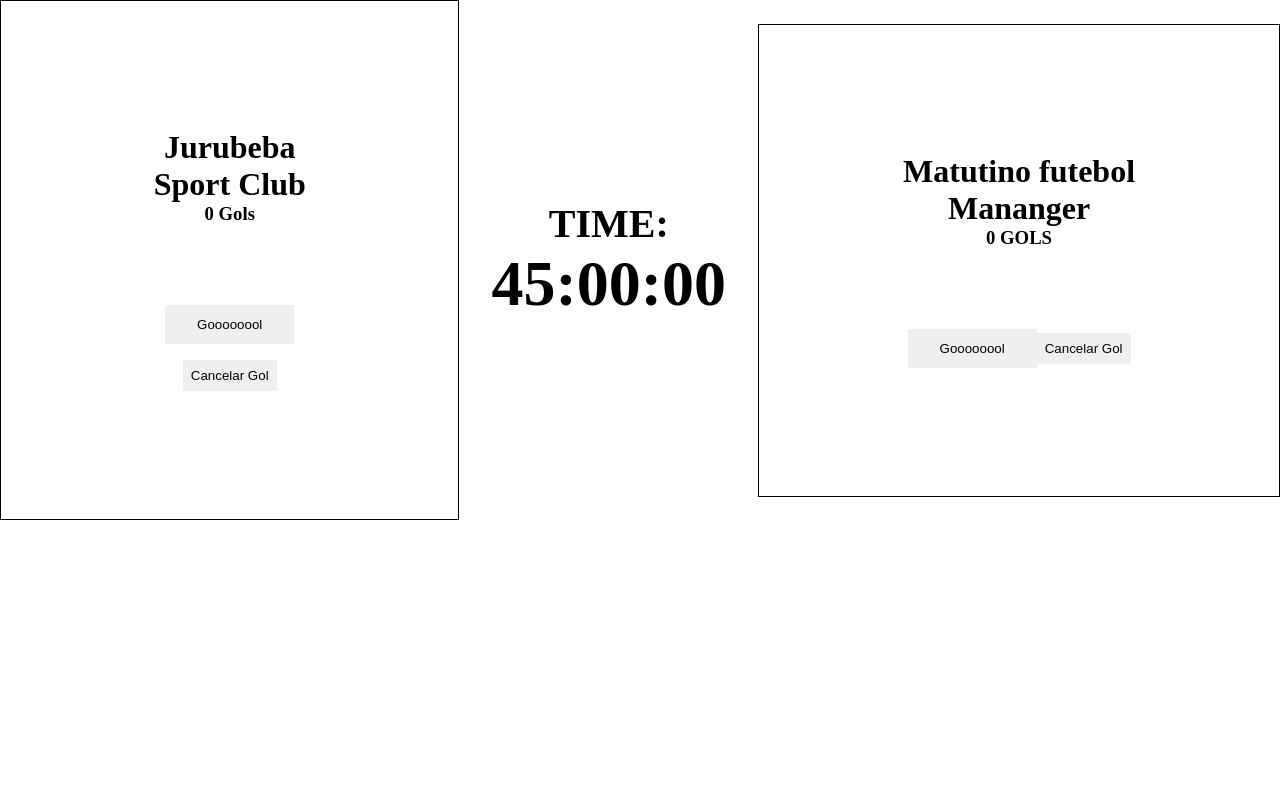
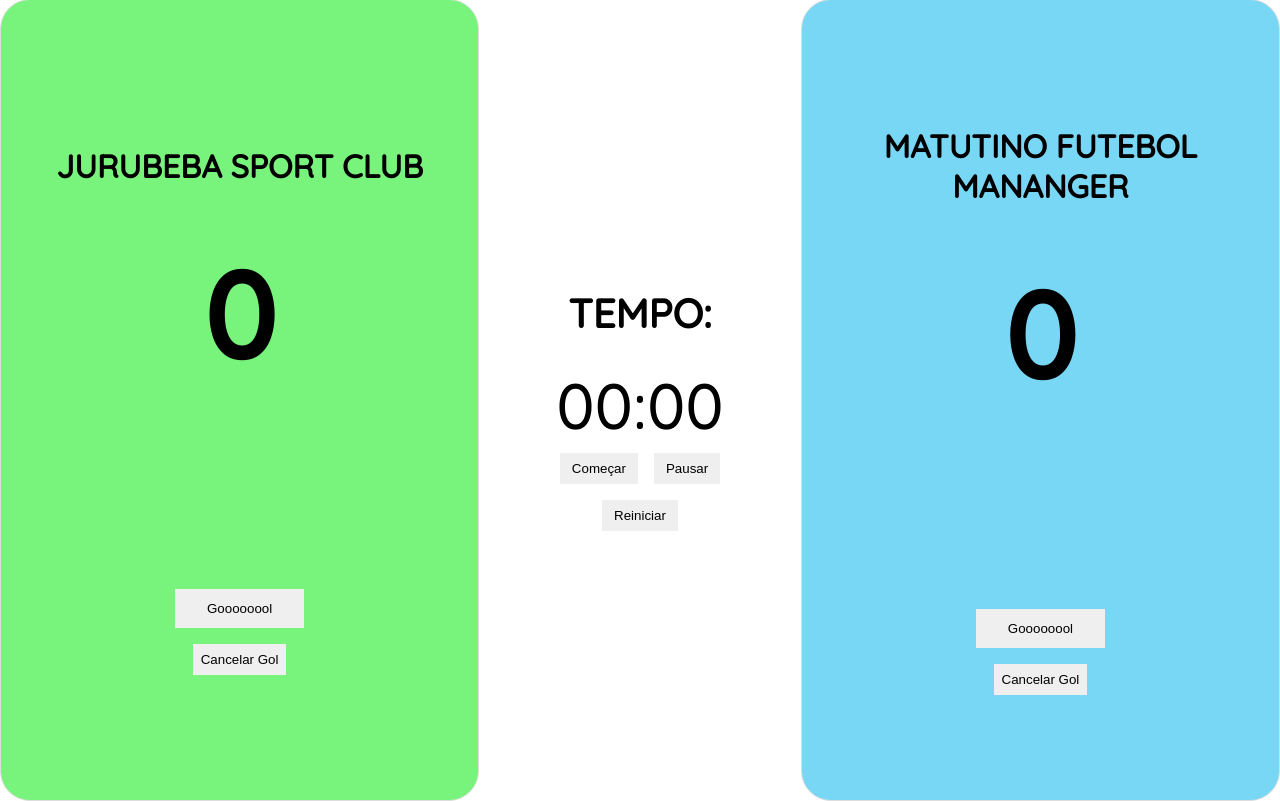
Before and after one commit to matheusvancoll/placar-online, a React (Create React App) app: page / in a window 1280 px wide. Built offline with nearby package versions, Linux system fonts and the light colour scheme.

Commit message:
insert timer and styles

```diff
--- a/public/index.html
+++ b/public/index.html
@@ -12,7 +12,7 @@
     <link rel="apple-touch-icon" href="%PUBLIC_URL%/logo192.png" />
     <link rel="manifest" href="%PUBLIC_URL%/manifest.json" />
 
-    <title>React App</title>
+    <title>Placar Online - Marcador de pontos</title>
   </head>
   <body>
     <noscript>You need to enable JavaScript to run this app.</noscript>
--- a/src/App.css
+++ b/src/App.css
@@ -1,4 +1,7 @@
-* {
+@import url('https://fonts.googleapis.com/css2?family=Quicksand:wght@500&display=swap');
+
+body {
   margin: 0;
   padding: 0;
+  font-family: 'Quicksand', sans-serif;
 }
--- a/src/App.js
+++ b/src/App.js
@@ -1,10 +1,12 @@
 import './App.css';
 import PlacarOnline from './pages/Placar'
+import ConfigPlacarOnline from './pages/ConfigPlacar'
 
 function App() {
   return (
     <div className="App">
-      <PlacarOnline timeA="Jurubeba Sport Club" timeB="Matutino futebol Mananger" />
+      {/* <ConfigPlacarOnline /> */}
+      <PlacarOnline timeA="Jurubeba Sport Club" timeB="Matutino Futebol Mananger" />
     </div>
   );
 }
--- a/src/pages/Placar/Placar.css
+++ b/src/pages/Placar/Placar.css
@@ -1,21 +1,48 @@
+/* Style geral do placar */
 .placar__container {
   width: 100%;
+  height: 100vh;
+
   display: flex;
   align-items: center;
-  justify-content: space-around;
+  justify-content: space-between;
 }
 
+/* Style dos times */
 .placar__time {
-  padding: 8rem 8rem;
+  width: 30rem;
+  height: 100vh;
 
+  display: flex;
+  flex-direction: column;
+  align-items: center;
+  justify-content: center;
+
+  padding: 0rem 0.5rem;
   text-align: center;
-  border: 1px solid black;
+  border: 1px solid #dddddd;
+  text-transform: uppercase;
+  border-radius: 30px;
+}
+
+.a {
+  background-color: #00eb0887;
+}
+
+.b {
+  background-color: #00b4eb87;
+}
+
+.placar__time h3 {
+  margin-top: 2rem;
+  font-size: 7.5rem;
 }
 
 .placar__time button {
   border: none;
 }
 
+/* Styles dos botões dos times */
 .gol-validado {
   margin-top: 5rem;
   padding: 0.75rem 2rem;
@@ -26,15 +53,22 @@
   padding: 0.5rem 0.5rem;
 }
 
-.placar__tempo {
+/* Style do tempo */
+.tempo__container {
   text-align: center;
   padding: 10rem 2rem;
 }
 
-.placar__tempo h1 {
+.tempo__container h1 {
   font-size: 2.5rem;
 }
 
-.placar__tempo h4 {
+.tempo__container span {
   font-size: 4rem;
 }
+
+.btnTimer {
+  padding: 0.5rem 0.75rem;
+  margin: 0.5rem;
+  border: none;
+}
--- a/src/pages/Placar/index.js
+++ b/src/pages/Placar/index.js
@@ -1,10 +1,13 @@
-import React from 'react'
+import React, { useEffect } from 'react'
 import { useState } from 'react'
 import './Placar.css'
 
 function PlacarOnline(props){
   const [GolsTimeA, setGolsTimeA] = useState(0)
   const [GolsTimeB, setGolsTimeB] = useState(0)
+
+  const [Timer, setTimer] = useState(0)
+  const [TimerOn, setTimerOn] = useState(false)
 
   function marcarGolsTimeA() {
     setGolsTimeA(GolsTimeA + 1)
@@ -26,27 +29,55 @@ function PlacarOnline(props){
     }
   }
 
+  function confirmarReset() {
+    let confirmReset = window.confirm("Deseja realmente reiniciar o Cronômetro?")
+    if(confirmReset){
+      setTimer(0)
+      setTimerOn(false)
+    }
+  }
+
+  useEffect(() => {
+    let interval = null
+
+    if(TimerOn){
+      interval = setInterval(() => {
+        setTimer(prevTime => prevTime + 100)
+      },100)
+    }else{
+      clearInterval(interval)
+    }
+
+    return () => clearInterval(interval)
+
+  }, [TimerOn])
+
   return(
     <div className="placar__container">
 
       <div className="placar__time a">
         <h1>{props.timeA}</h1>
-        <h3>{GolsTimeA} Gols</h3>
+        <h3>{GolsTimeA}</h3>
         <button type="button" className="gol-validado" onClick={marcarGolsTimeA}>Goooooool</button>
         <button type="button" className="gol-cancelado" onClick={anularGolsTimeA}>Cancelar Gol</button>
       </div>
 
-      <div className="placar__tempo">
-        <h1>TIME:</h1>
-        <h4>45:00:00</h4>
+      <div className="tempo__container">
+        <h1>TEMPO:</h1>
+        <div className="tempo__contador">
+          <span>{("0" + Math.floor((Timer / 60000) % 60)).slice(-2)}:</span>
+          <span>{("0" + Math.floor((Timer / 1000) % 60)).slice(-2)}</span>
+        </div>
+        <button type="button" className="btnTimer" onClick={() => setTimerOn(true)}>Começar</button>
+        <button type="button" className="btnTimer" onClick={() => setTimerOn(false)}>Pausar</button>
+        <button type="button" className="btnTimer" onClick={confirmarReset}>Reiniciar</button>
       </div>
 
       <div className="placar__time b">
         <h1>{props.timeB}</h1>
-        <h3>{GolsTimeB} GOLS</h3>
+        <h3>{GolsTimeB}</h3>
         <button type="button" className="gol-validado" onClick={marcarGolsTimeB}>Goooooool</button>
         <button type="button" className="gol-cancelado" onClick={anularGolsTimeB}>Cancelar Gol</button>
-
       </div>
 
     </div>
```
